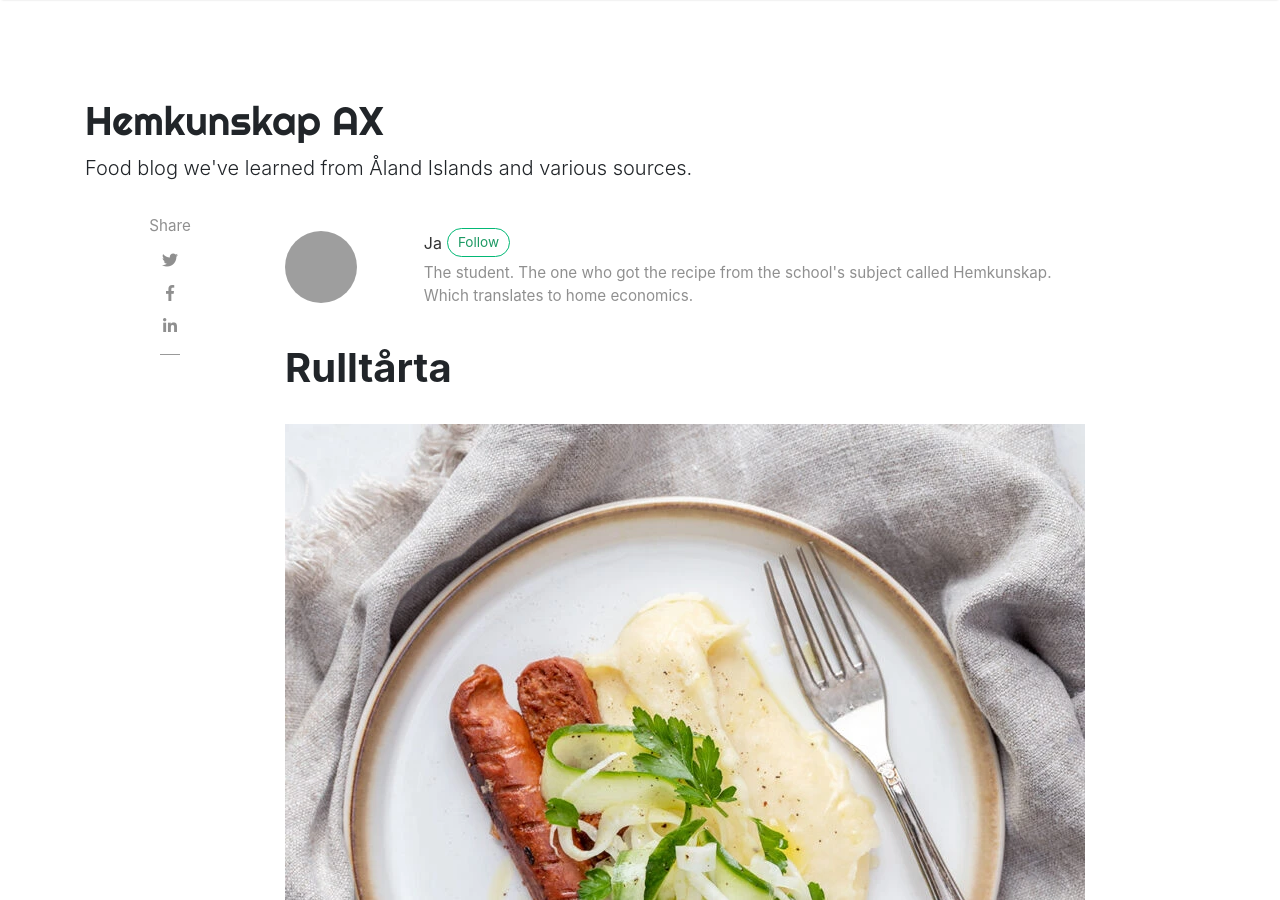
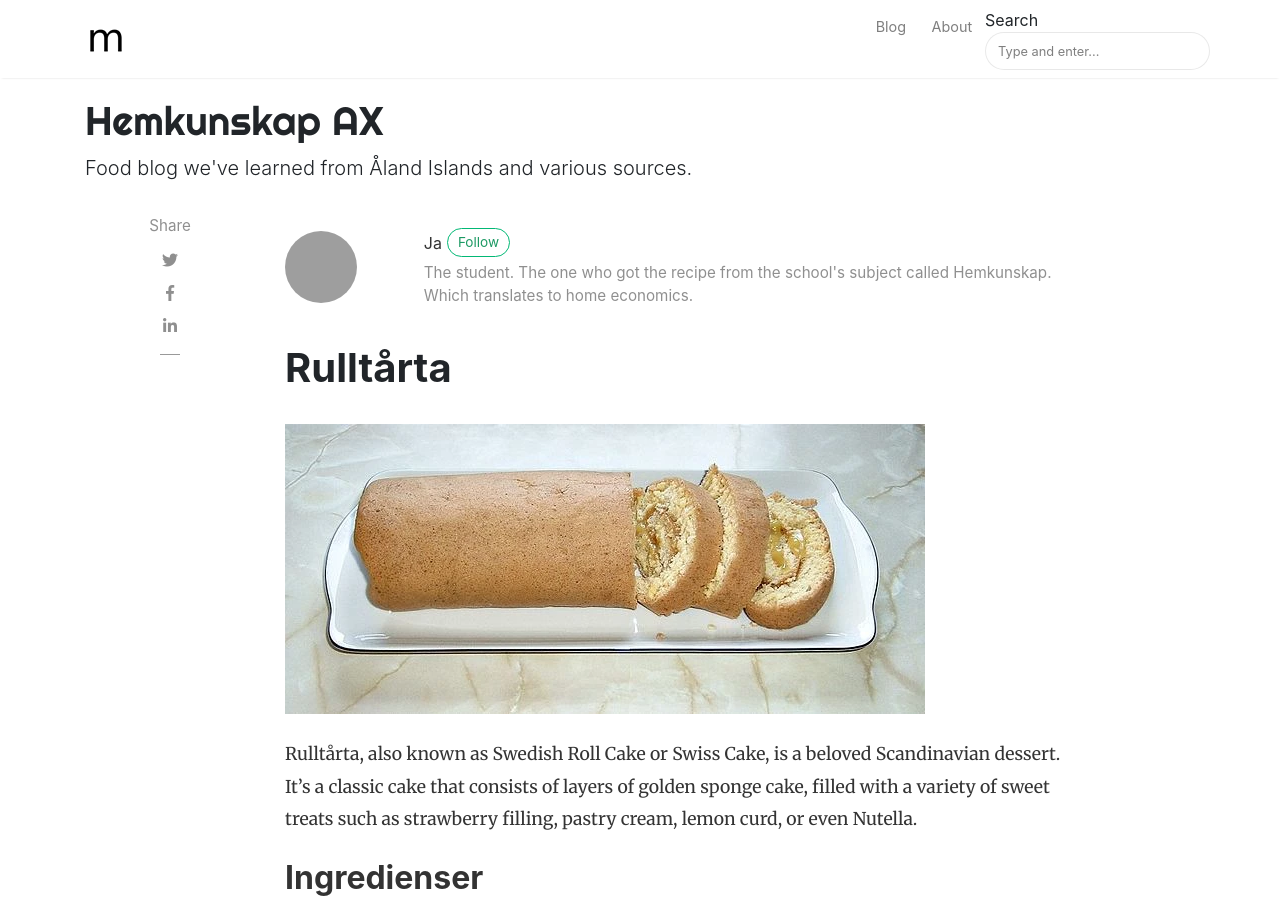
Before and after one commit to hmenorjr/hemkunskap-ax, a Jekyll site: the page built from _posts/2024-11-16-rulltarta.md, in a window 1280 px wide and 900 px high. Built offline with Jekyll 4.4.1, drawn with Linux system fonts in a browser that asks for light colours; nearby versions of some CDN libraries; grey boxes are pictures that could not be loaded.

Commit message:
Update rulltarta blog

```diff
--- a/_posts/2024-11-16-rulltarta.md
+++ b/_posts/2024-11-16-rulltarta.md
@@ -4,7 +4,7 @@ title:  "Rulltårta"
 author: ja
 categories: [ Baking ]
 tags: [ swedish, svenska ]
-image: assets/images/posts/ugnskorv-med-potatismos.webp
+image: assets/images/posts/swissroll.webp
 description: "Rulltårta, also known as Swedish Roll Cake or Swiss Cake, is a beloved Scandinavian dessert. It’s a classic cake that consists of layers of golden sponge cake, filled with a variety of sweet treats such as strawberry filling, pastry cream, lemon curd, or even Nutella."
 featured: true
 ---
```
Also changed, not shown: assets/images/posts/swissroll.webp (added), 1 other file.
